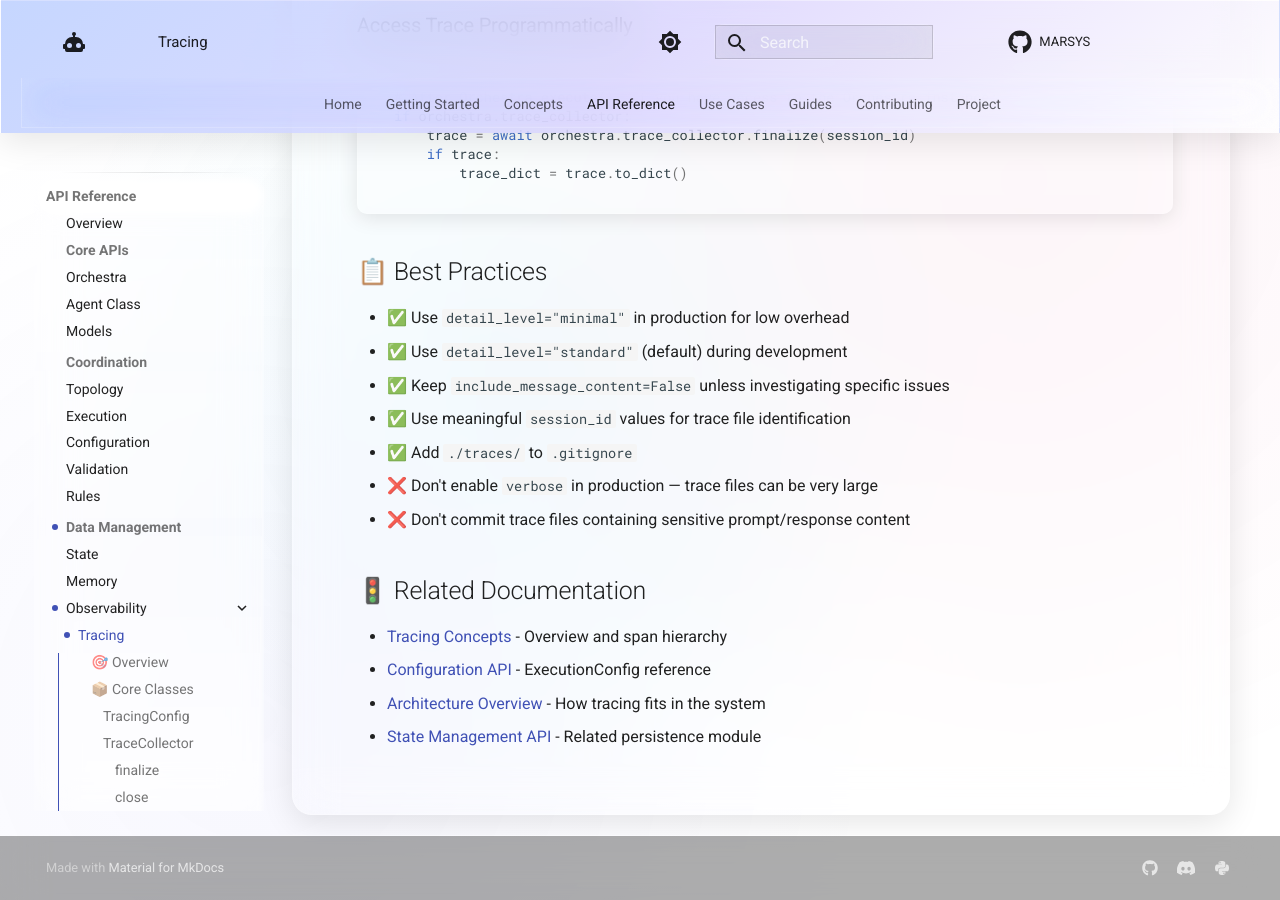
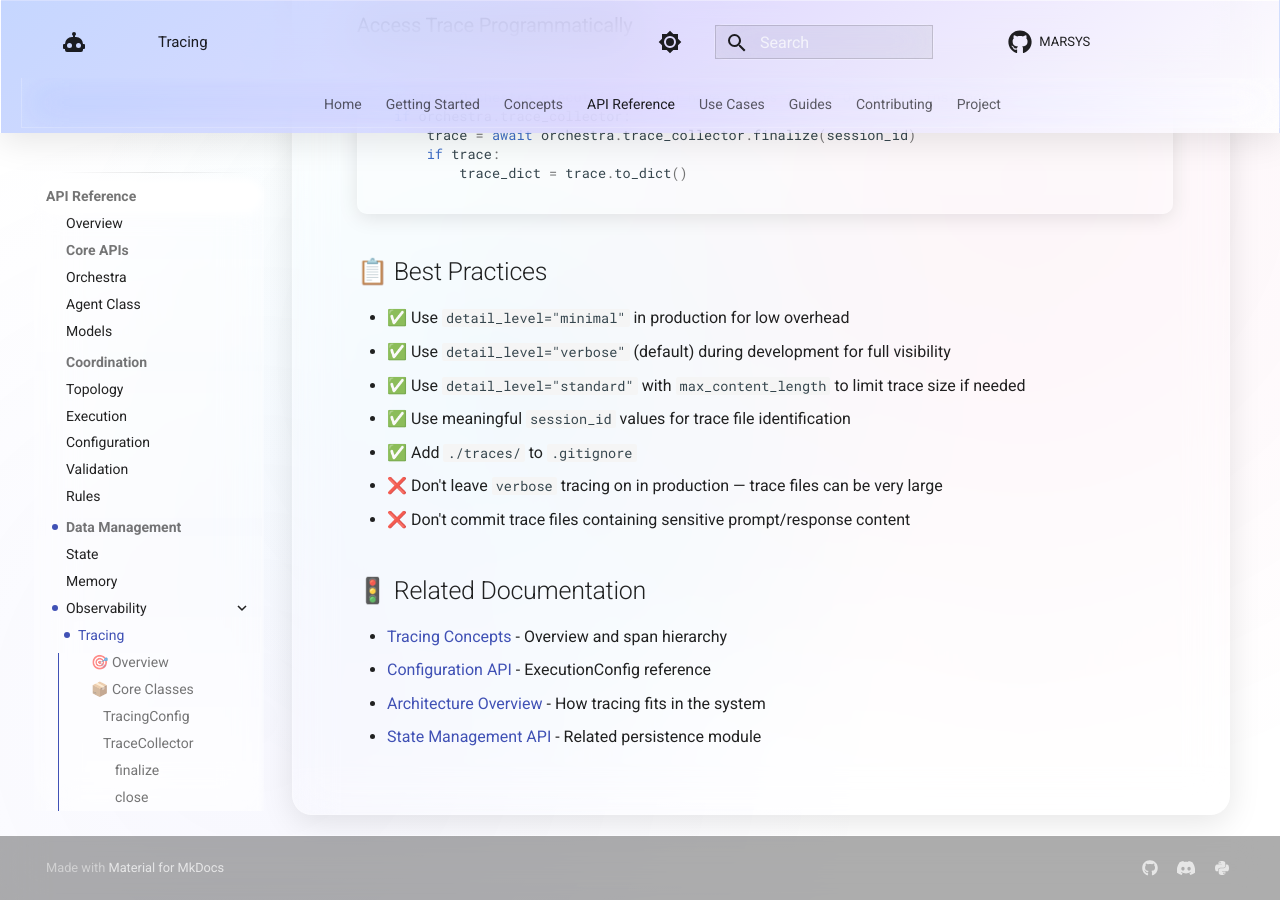
Before and after one commit to rezaho/MARSYS, an MkDocs documentation site: the page built from docs/api/tracing.md, in a window 1280 px wide and 900 px high, scrolled down 7670 px. Built offline with MkDocs 1.6.1 and Material for MkDocs 9.7.7, drawn with Linux system fonts in a browser that asks for light colours; comment, search, counter and statistics services are not loaded; some of the changed text lies outside the part shown.

Commit message:
chore: change tracing defaults to verbose with no content truncation
- detail_level default: "standard" → "verbose"
- include_message_content default: False → True
- max_content_length default: 500 → 0 (no truncation)
- JSONFileTraceWriter respects max_content_length=0 as no-op
- Updated docs to reflect new defaults

````diff
--- a/docs/api/tracing.md
+++ b/docs/api/tracing.md
@@ -22,11 +22,11 @@
 TracingConfig(
     enabled: bool = False,
     output_dir: str = "./traces",
-    detail_level: str = "standard",
+    detail_level: str = "verbose",
     include_generation_details: bool = True,
-    include_message_content: bool = False,
+    include_message_content: bool = True,
     include_tool_results: bool = True,
-    max_content_length: int = 500
+    max_content_length: int = 0
 )
 ```
 
@@ -35,11 +35,11 @@
 |-----------|------|-------------|---------|
 | `enabled` | `bool` | Enable trace collection | `False` |
 | `output_dir` | `str` | Directory for trace JSON files | `"./traces"` |
-| `detail_level` | `str` | `"minimal"`, `"standard"`, or `"verbose"` | `"standard"` |
+| `detail_level` | `str` | `"minimal"`, `"standard"`, or `"verbose"` | `"verbose"` |
 | `include_generation_details` | `bool` | Include token counts, model info in generation spans | `True` |
-| `include_message_content` | `bool` | Include full prompt/response content (sensitive) | `False` |
+| `include_message_content` | `bool` | Include full prompt/response content | `True` |
 | `include_tool_results` | `bool` | Include tool call results in tool spans | `True` |
-| `max_content_length` | `int` | Truncation length for string attributes in `standard` mode | `500` |
+| `max_content_length` | `int` | Truncation length for string attributes in `standard` mode (0 = no truncation) | `0` |
 
 ### TraceCollector
 
@@ -293,11 +293,11 @@
 ## 📋 Best Practices
 
 - ✅ Use `detail_level="minimal"` in production for low overhead
-- ✅ Use `detail_level="standard"` (default) during development
-- ✅ Keep `include_message_content=False` unless investigating specific issues
+- ✅ Use `detail_level="verbose"` (default) during development for full visibility
+- ✅ Use `detail_level="standard"` with `max_content_length` to limit trace size if needed
 - ✅ Use meaningful `session_id` values for trace file identification
 - ✅ Add `./traces/` to `.gitignore`
-- ❌ Don't enable `verbose` in production — trace files can be very large
+- ❌ Don't leave `verbose` tracing on in production — trace files can be very large
 - ❌ Don't commit trace files containing sensitive prompt/response content
 
 ## 🚦 Related Documentation
````
Also changed, not shown: docs/concepts/tracing.md (+5 -5 lines), 2 other files.
